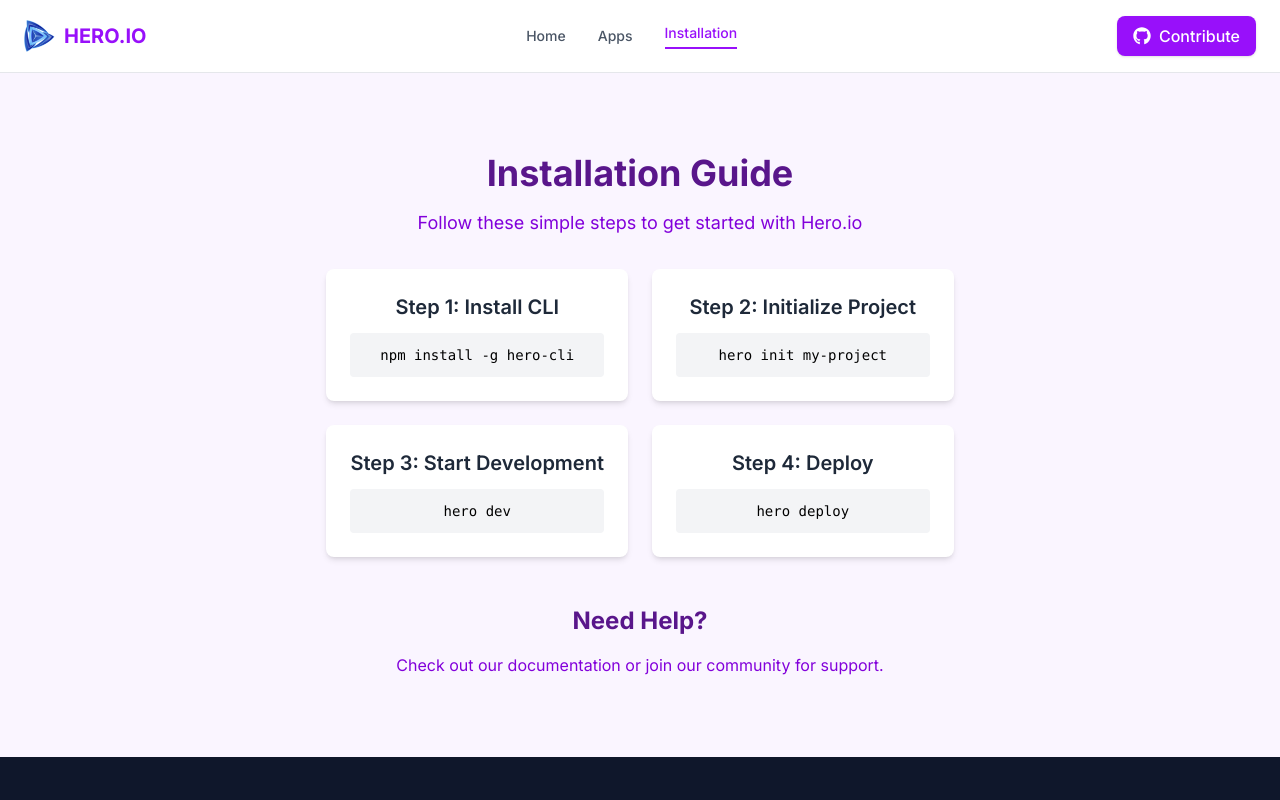
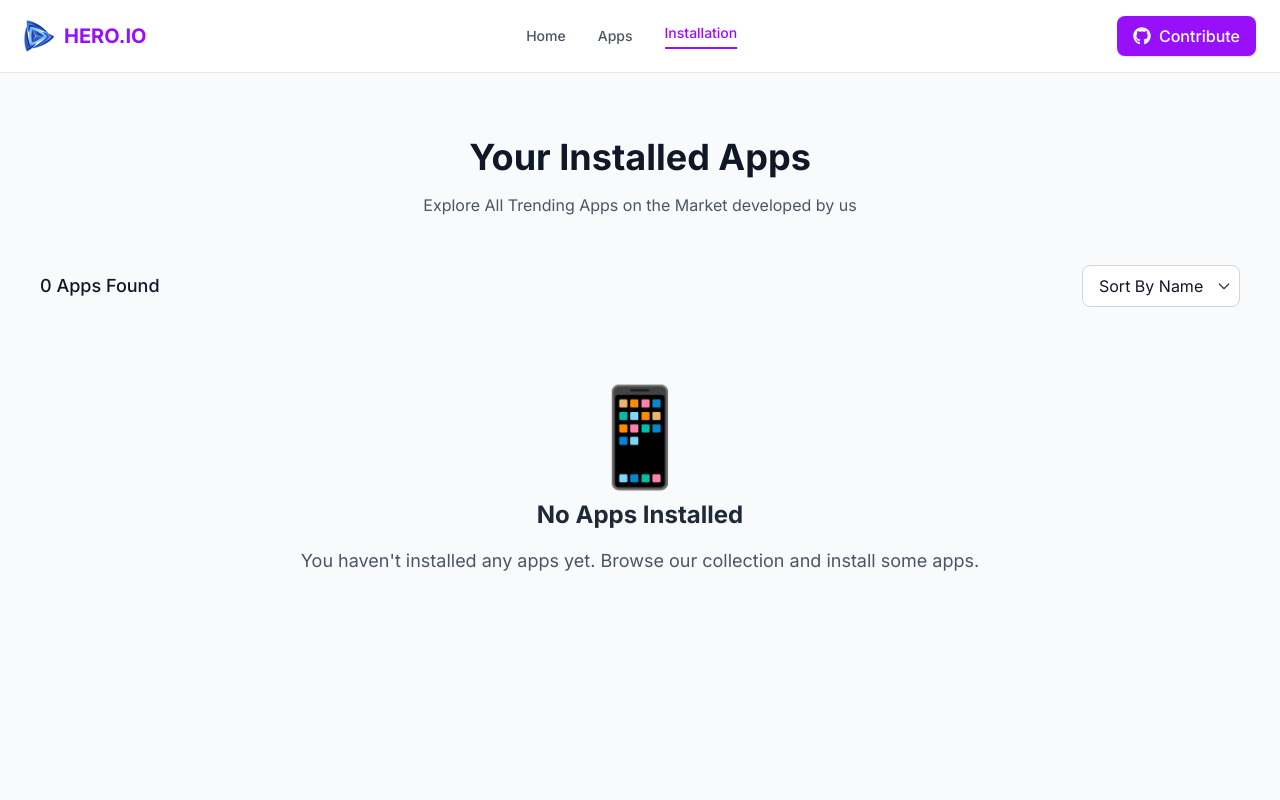
Before and after one commit to iamOmarFaruk/hero-app, a React (Vite) app: page /installation in a window 1280 px wide. Shown: the top 800 px of the page. Built offline with nearby package versions, Linux system fonts and the light colour scheme.

Commit message:
Working for installation page

```diff
--- a/src/pages/Installation.jsx
+++ b/src/pages/Installation.jsx
@@ -1,48 +1,177 @@
+import { useState, useEffect } from 'react'
+import { FaStar, FaDownload } from 'react-icons/fa'
+import { toast, Toaster } from 'react-hot-toast'
+
 function Installation() {
+  const [installedApps, setInstalledApps] = useState([])
+  const [sortBy, setSortBy] = useState('name')
+
+  useEffect(() => {
+    loadInstalledApps()
+  }, [])
+
+  const loadInstalledApps = () => {
+    // Get installed app IDs
+    const installedAppIds = JSON.parse(localStorage.getItem('installedApps') || '[]')
+
+    // Get detailed app data
+    const appsData = JSON.parse(localStorage.getItem('installedAppsData') || '{}')
+
+    // Convert to array of apps
+    const appsList = installedAppIds
+      .filter(id => appsData[id]) // Only include apps that have data
+      .map(id => appsData[id])
+
+    setInstalledApps(appsList)
+  }
+
+  const handleUninstall = (app) => {
+    // Remove from installedApps array
+    const installedAppIds = JSON.parse(localStorage.getItem('installedApps') || '[]')
+    const updatedAppIds = installedAppIds.filter(id => id !== app.id)
+    localStorage.setItem('installedApps', JSON.stringify(updatedAppIds))
+
+    // Remove from installedAppsData object
+    const appsData = JSON.parse(localStorage.getItem('installedAppsData') || '{}')
+    delete appsData[app.id]
+    localStorage.setItem('installedAppsData', JSON.stringify(appsData))
+
+    // Update state
+    loadInstalledApps()
+
+    // Show success toast
+    toast.success(`${app.title} uninstalled successfully!`, {
+      duration: 3000,
+      position: 'top-center',
+      style: {
+        background: '#10B981',
+        color: 'white',
+        fontWeight: '500',
+      },
+    })
+  }
+
+  const formatDownloadCount = (downloads) => {
+    if (downloads >= 1000000) {
+      return Math.floor(downloads / 100000) / 10 + 'M'
+    }
+    if (downloads >= 1000) {
+      return Math.floor(downloads / 100) / 10 + 'K'
+    }
+    return downloads.toString()
+  }
+
+  const sortedApps = [...installedApps].sort((a, b) => {
+    switch(sortBy) {
+      case 'name':
+        return a.title.localeCompare(b.title)
+      case 'size':
+        return a.size - b.size
+      case 'rating':
+        return b.ratingAvg - a.ratingAvg
+      default:
+        return 0
+    }
+  })
+
   return (
-    <div className="flex flex-col items-center justify-center py-20 bg-purple-50">
-      <div className="text-center max-w-4xl px-6">
-        <h1 className="text-4xl font-bold text-purple-900 mb-4">Installation Guide</h1>
-        <p className="text-lg text-purple-700 mb-8">
-          Follow these simple steps to get started with Hero.io
-        </p>
+    <div className="min-h-screen bg-gray-50 py-16">
+      <Toaster />
+      <div className="mx-auto max-w-7xl px-6 md:px-10">
+        {/* Page Header */}
+        <div className="mb-12 text-center">
+          <h1 className="mb-4 text-3xl font-bold text-gray-900 md:text-4xl">
+            Your Installed Apps
+          </h1>
+          <p className="text-gray-600">
+            Explore All Trending Apps on the Market developed by us
+          </p>
+        </div>
 
-        <div className="grid grid-cols-1 md:grid-cols-2 gap-6 mt-8">
-          <div className="bg-white p-6 rounded-lg shadow-md">
-            <h3 className="text-xl font-semibold text-gray-800 mb-3">Step 1: Install CLI</h3>
-            <div className="bg-gray-100 p-3 rounded font-mono text-sm">
-              npm install -g hero-cli
-            </div>
+        {/* Apps Count and Sort */}
+        <div className="mb-8 flex flex-col items-center justify-between gap-4 sm:flex-row">
+          {/* Apps Count */}
+          <div className="text-lg font-medium text-gray-900">
+            {installedApps.length} {installedApps.length === 1 ? 'App' : 'Apps'} Found
           </div>
 
-          <div className="bg-white p-6 rounded-lg shadow-md">
-            <h3 className="text-xl font-semibold text-gray-800 mb-3">Step 2: Initialize Project</h3>
-            <div className="bg-gray-100 p-3 rounded font-mono text-sm">
-              hero init my-project
-            </div>
-          </div>
-
-          <div className="bg-white p-6 rounded-lg shadow-md">
-            <h3 className="text-xl font-semibold text-gray-800 mb-3">Step 3: Start Development</h3>
-            <div className="bg-gray-100 p-3 rounded font-mono text-sm">
-              hero dev
-            </div>
-          </div>
-
-          <div className="bg-white p-6 rounded-lg shadow-md">
-            <h3 className="text-xl font-semibold text-gray-800 mb-3">Step 4: Deploy</h3>
-            <div className="bg-gray-100 p-3 rounded font-mono text-sm">
-              hero deploy
+          {/* Sort Dropdown */}
+          <div className="relative">
+            <select
+              value={sortBy}
+              onChange={(e) => setSortBy(e.target.value)}
+              className="rounded-lg border border-gray-300 bg-white px-4 py-2 pr-8 text-gray-900 appearance-none focus:border-[#7C3AED] focus:outline-none focus:ring-1 focus:ring-[#7C3AED]"
+            >
+              <option value="name">Sort By Name</option>
+              <option value="size">Sort By Size</option>
+              <option value="rating">Sort By Rating</option>
+            </select>
+            <div className="pointer-events-none absolute inset-y-0 right-0 flex items-center px-2 text-gray-700">
+              <svg className="h-4 w-4" fill="none" stroke="currentColor" viewBox="0 0 24 24">
+                <path strokeLinecap="round" strokeLinejoin="round" strokeWidth="2" d="M19 9l-7 7-7-7"></path>
+              </svg>
             </div>
           </div>
         </div>
 
-        <div className="mt-12">
-          <h2 className="text-2xl font-bold text-purple-900 mb-4">Need Help?</h2>
-          <p className="text-purple-700">
-            Check out our documentation or join our community for support.
-          </p>
-        </div>
+        {installedApps.length > 0 ? (
+          <div className="space-y-4">
+            {sortedApps.map(app => (
+              <div key={app.id} className="bg-white rounded-lg p-4 shadow-sm flex items-center justify-between">
+                <div className="flex items-center">
+                  {/* App Icon */}
+                  <div className="h-16 w-16 rounded-lg bg-gray-200 overflow-hidden mr-4">
+                    {app.image ? (
+                      <img
+                        src={app.image}
+                        alt={app.title}
+                        className="h-full w-full object-cover"
+                      />
+                    ) : (
+                      <div className="h-full w-full bg-gray-200 flex items-center justify-center text-gray-400">
+                        📱
+                      </div>
+                    )}
+                  </div>
+
+                  {/* App Info */}
+                  <div>
+                    <h3 className="font-medium text-gray-900">{app.title}</h3>
+                    <div className="flex items-center gap-6 mt-1 text-sm">
+                      <div className="flex items-center text-gray-600">
+                        <FaDownload className="text-green-500 mr-1" />
+                        <span>{formatDownloadCount(app.downloads)}</span>
+                      </div>
+                      <div className="flex items-center text-gray-600">
+                        <FaStar className="text-orange-400 mr-1" />
+                        <span>{app.ratingAvg}</span>
+                      </div>
+                      <div className="text-gray-600">
+                        {app.size} MB
+                      </div>
+                    </div>
+                  </div>
+                </div>
+
+                {/* Uninstall Button */}
+                <button
+                  onClick={() => handleUninstall(app)}
+                  className="px-4 py-2 bg-green-500 hover:bg-green-600 text-white font-medium rounded-lg transition-colors duration-200"
+                >
+                  Uninstall
+                </button>
+              </div>
+            ))}
+          </div>
+        ) : (
+          <div className="py-12 text-center">
+            <div className="text-8xl mb-4">📱</div>
+            <h2 className="text-2xl font-bold text-gray-800 mb-4">No Apps Installed</h2>
+            <p className="text-lg text-gray-600">
+              You haven't installed any apps yet. Browse our collection and install some apps.
+            </p>
+          </div>
+        )}
       </div>
     </div>
   )
```
